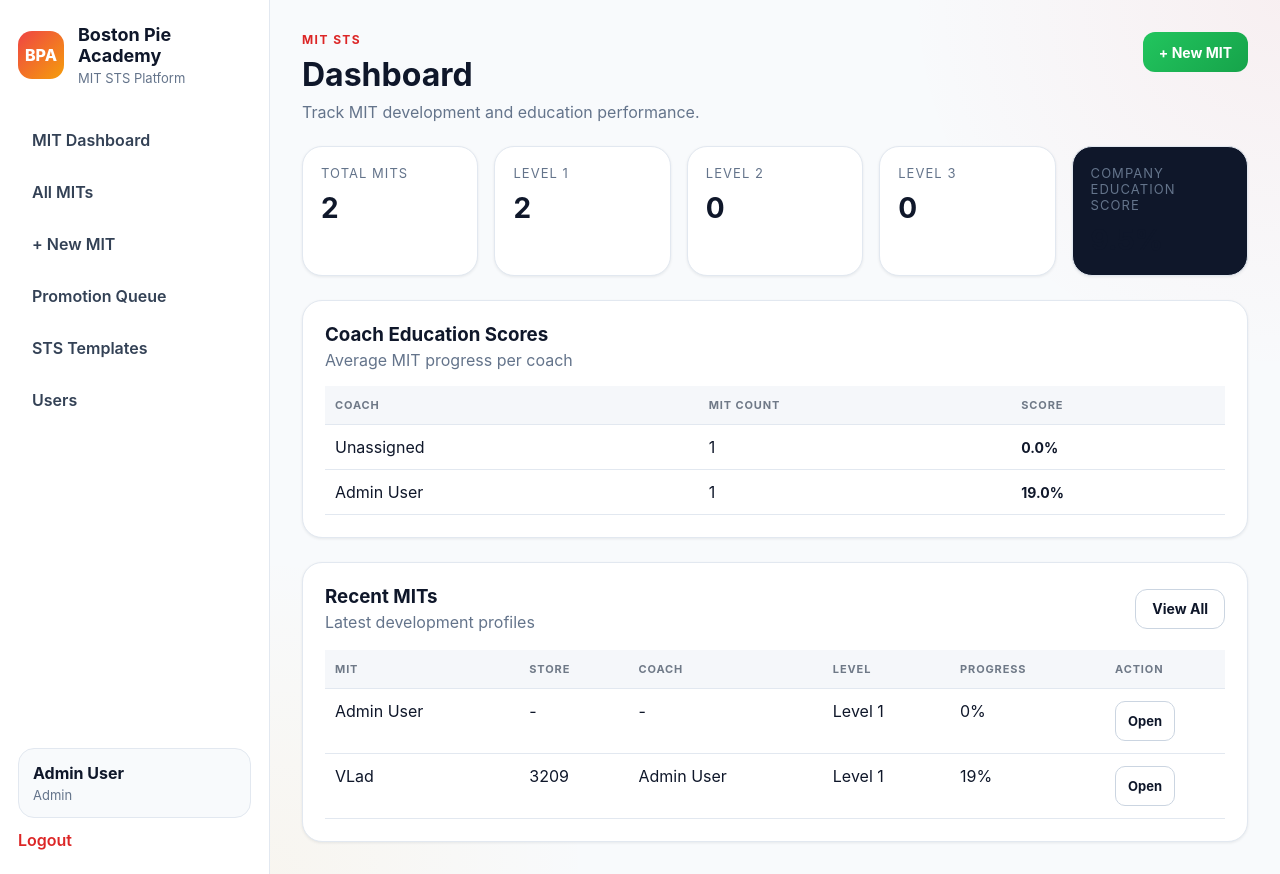
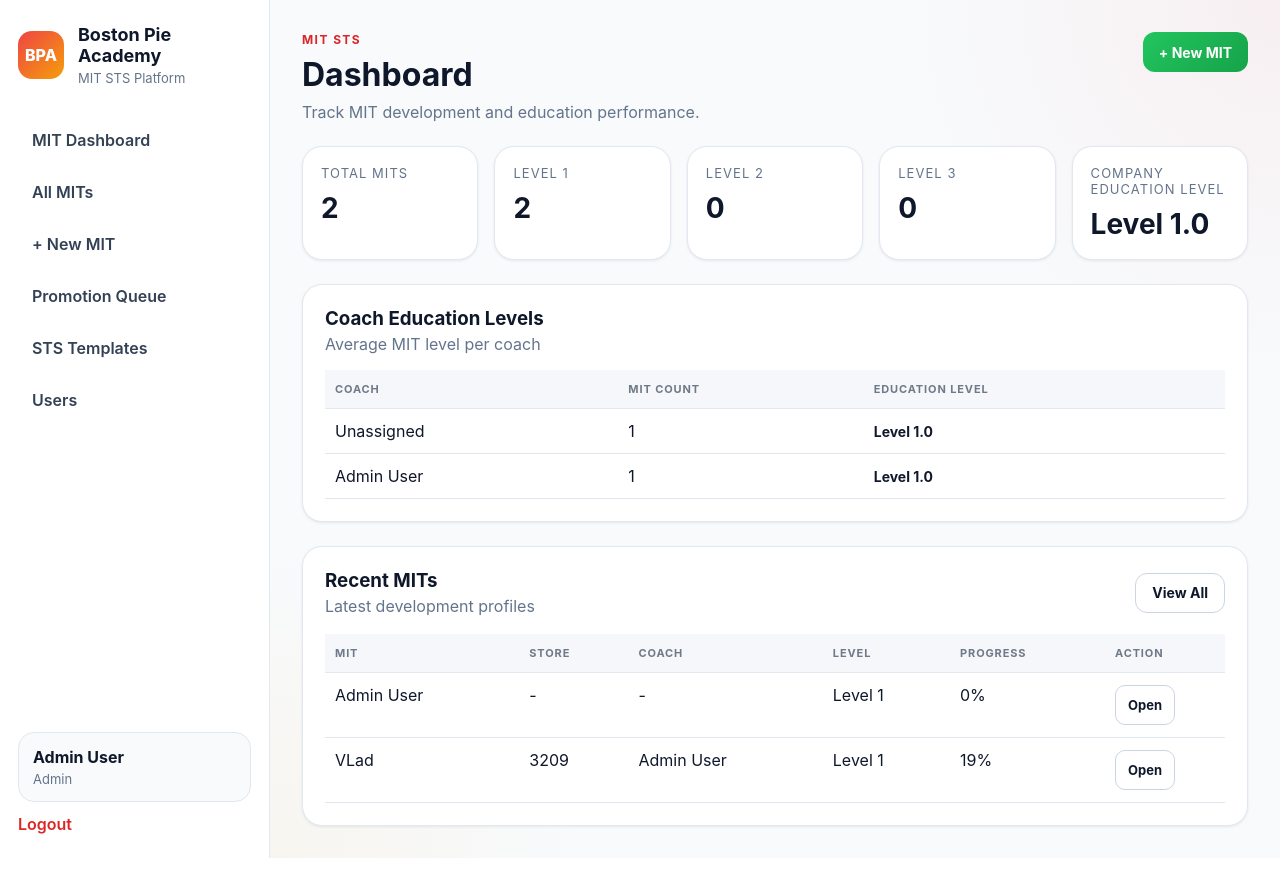
Before and after one commit to zilbervlad/boston-pie-academy, a Flask app: page /mit-sts/ in a window 1280 px wide. Run offline with Flask 3, Linux system fonts and the light colour scheme; a user stored in the database is signed in.

Commit message:
Change dashboard scores to level averages

```diff
--- a/app/mit_sts/routes.py
+++ b/app/mit_sts/routes.py
@@ -442,12 +442,12 @@ def dashboard():
     level_2_count = 0
     level_3_count = 0
 
-    total_progress_sum = 0
-    total_progress_count = 0
+    total_level_sum = 0
+    total_mit_count = 0
 
     coach_scores = defaultdict(lambda: {
         "coach_name": "Unassigned",
-        "total_progress": 0,
+        "total_level": 0,
         "mit_count": 0,
         "score": 0,
     })
@@ -455,11 +455,10 @@ def dashboard():
     for mit in mits:
         current_level = getattr(mit, "current_level", 1) or 1
         progress = calculate_level_progress(mit.id, current_level)
-
         recent_progress_map[mit.id] = progress
 
-        total_progress_sum += progress
-        total_progress_count += 1
+        total_level_sum += current_level
+        total_mit_count += 1
 
         if current_level == 1:
             level_1_count += 1
@@ -472,18 +471,21 @@ def dashboard():
         coach_name = coach.name if coach else "Unassigned"
 
         coach_scores[coach_name]["coach_name"] = coach_name
-        coach_scores[coach_name]["total_progress"] += progress
+        coach_scores[coach_name]["total_level"] += current_level
         coach_scores[coach_name]["mit_count"] += 1
 
-    company_score = round(total_progress_sum / total_progress_count, 1) if total_progress_count else 0
+    company_score = round(total_level_sum / total_mit_count, 1) if total_mit_count else 0
 
     for coach in coach_scores.values():
         if coach["mit_count"]:
-            coach["score"] = round(coach["total_progress"] / coach["mit_count"], 1)
+            coach["score"] = round(coach["total_level"] / coach["mit_count"], 1)
+
+    recent_mits = mits[:5]
 
     return render_template(
         "mit_sts/dashboard.html",
         mits=mits,
+        recent_mits=recent_mits,
         total_mits=len(mits),
         level_1_count=level_1_count,
         level_2_count=level_2_count,
@@ -493,7 +495,6 @@ def dashboard():
         recent_progress_map=recent_progress_map,
         user=current_user,
     )
-
 
 
 # --------------------------------------------------
--- a/app/templates/mit_sts/dashboard.html
+++ b/app/templates/mit_sts/dashboard.html
@@ -17,9 +17,7 @@
     {% endif %}
 </div>
 
-<!-- 🔥 MAIN STATS -->
 <div class="stats-grid">
-
     <div class="card stat-card">
         <p class="stat-label">Total MITs</p>
         <h3 class="stat-value">{{ total_mits }}</h3>
@@ -40,19 +38,16 @@
         <h3 class="stat-value">{{ level_3_count }}</h3>
     </div>
 
-    <!-- ⭐ COMPANY SCORE -->
-    <div class="card stat-card" style="background:#0f172a; color:white;">
-        <p class="stat-label">Company Education Score</p>
-        <h3 class="stat-value">{{ company_score }}%</h3>
+    <div class="card stat-card">
+        <p class="stat-label">Company Education Level</p>
+        <h3 class="stat-value">Level {{ company_score }}</h3>
     </div>
-
 </div>
 
-<!-- 🔥 COACH SCOREBOARD -->
 <div class="card" style="margin-top: 24px;">
     <div class="section-header">
-        <h3 style="margin:0;">Coach Education Scores</h3>
-        <p class="subtle" style="margin-top:4px;">Average MIT progress per coach</p>
+        <h3 style="margin:0;">Coach Education Levels</h3>
+        <p class="subtle" style="margin-top:4px;">Average MIT level per coach</p>
     </div>
 
     {% if coach_scores %}
@@ -62,7 +57,7 @@
                 <tr>
                     <th>Coach</th>
                     <th>MIT Count</th>
-                    <th>Score</th>
+                    <th>Education Level</th>
                 </tr>
             </thead>
             <tbody>
@@ -70,7 +65,7 @@
                 <tr>
                     <td>{{ coach.coach_name }}</td>
                     <td>{{ coach.mit_count }}</td>
-                    <td><strong>{{ coach.score }}%</strong></td>
+                    <td><strong>Level {{ coach.score }}</strong></td>
                 </tr>
                 {% endfor %}
             </tbody>
@@ -81,7 +76,6 @@
     {% endif %}
 </div>
 
-<!-- 🔥 RECENT MITS -->
 <div class="card" style="margin-top: 24px;">
     <div class="section-header" style="display:flex; justify-content:space-between; align-items:center;">
         <div>
@@ -92,7 +86,7 @@
         <a href="{{ url_for('mit_sts.list_mits') }}" class="btn btn-secondary">View All</a>
     </div>
 
-    {% if mits %}
+    {% if recent_mits %}
     <div class="table-wrap" style="margin-top: 18px;">
         <table class="data-table">
             <thead>
@@ -106,7 +100,7 @@
                 </tr>
             </thead>
             <tbody>
-                {% for mit in mits[:5] %}
+                {% for mit in recent_mits %}
                 <tr>
                     <td>{{ mit.mit_user.name if mit.mit_user else "MIT #" ~ mit.id }}</td>
                     <td>{{ mit.store_number or "-" }}</td>
@@ -128,5 +122,4 @@
     </div>
     {% endif %}
 </div>
-
 {% endblock %}
```
